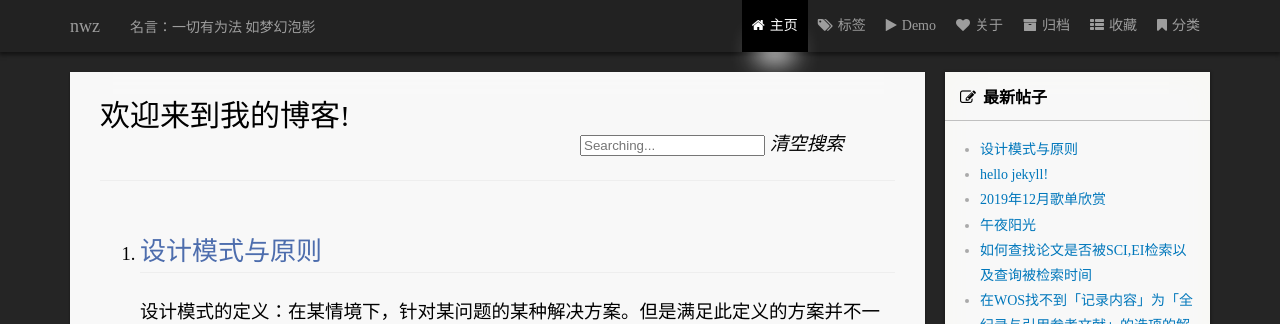
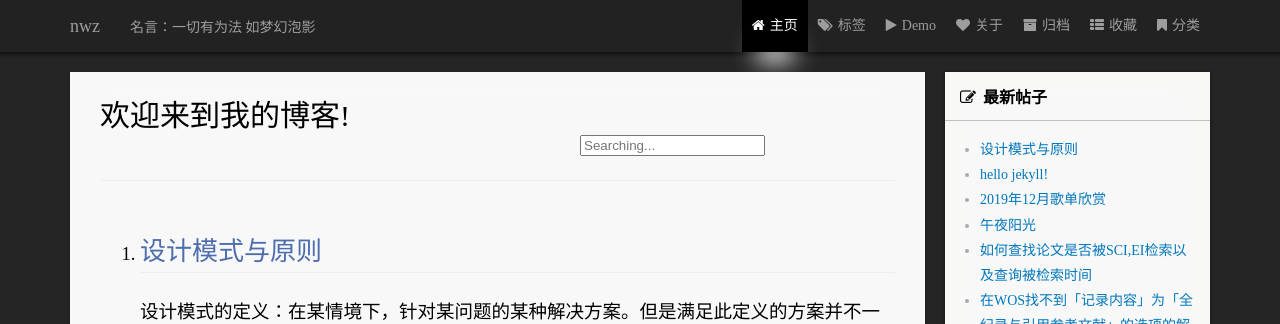
Before and after one commit to nengwuzhi/nengwuzhi.github.iohx, a Jekyll site: the page built from index.html, in a window 1280 px wide and 900 px high. Shown: the top 324 px of the window. Built offline with Jekyll 4.4.1, drawn with Linux system fonts in a browser that asks for light colours; the list of posts is cut into pages by our own code; comment, search, counter and statistics services are not loaded; a style sheet for code colours, icons or effects is not loaded.

Commit message:
Update index.html

```diff
--- a/index.html
+++ b/index.html
@@ -13,7 +13,7 @@ layout: default
 <div class="search" style="margin-left: 480px"> <link rel="stylesheet" href="search.css">
     <i class="search-start"> </i>
     <input type="search" class="search-input" placeholder="Searching..." />
-    <i class="search-clear">清空搜索</i>
+    <i class="search-clear"></i>
     <div class="search-results"></div>
 </div>
 
```
